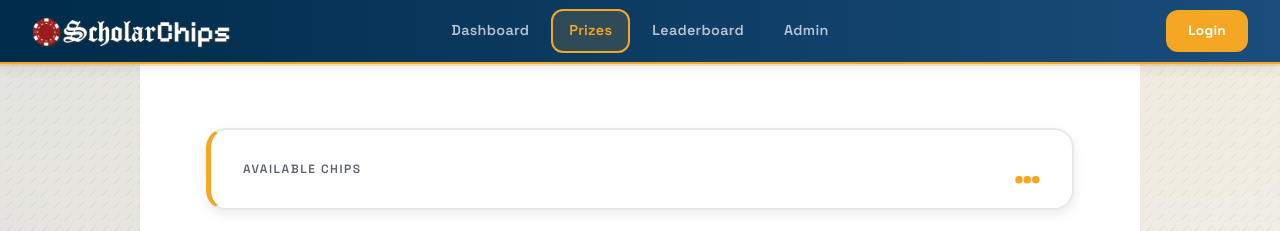
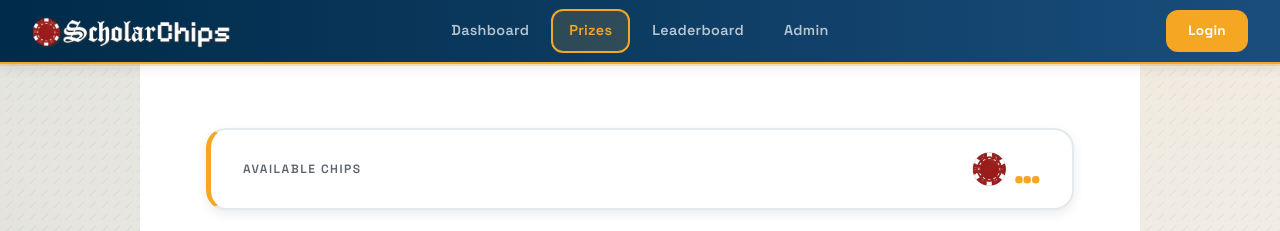
Before and after one commit to ignacioparraparra/Rebel_Hacks, a React (Vite) app in the folder frontend/: page /prizes in a window 1280 px wide. Shown: the top 231 px of the page. Built offline with nearby package versions, Linux system fonts and the light colour scheme; no server answers.

Commit message:
added chip icon to chip counters site wide

```diff
--- a/frontend/src/pages/Dashboard.css
+++ b/frontend/src/pages/Dashboard.css
@@ -10,7 +10,17 @@
   margin: 0 auto;
   width: 100%;
 }
+.dash-chip-count-row {
+  display: flex;
+  align-items: center;
+  gap: 0.5rem;
+}
 
+.dash-chip-icon {
+  width: 36px;
+  height: 36px;
+  object-fit: contain;
+}
 /* welcome */
 .section-title-dashboard {
   margin: 0 0 0.5rem 0;
--- a/frontend/src/pages/Dashboard.jsx
+++ b/frontend/src/pages/Dashboard.jsx
@@ -84,9 +84,12 @@ function Dashboard() {
         </div>
         <div className="dash-chip-display">
           <span className="dash-chip-label">Your Chips</span>
-          <span className="dash-chip-count">
-            {chips !== null ? Number(chips).toLocaleString() : "..."}
-          </span>
+          <div className="dash-chip-count-row">
+            <img src="/favicon.webp" alt="chip" className="dash-chip-icon" />
+            <span className="dash-chip-count">
+              {chips !== null ? Number(chips).toLocaleString() : "..."}
+            </span>
+          </div>
         </div>
       </section>
 
@@ -98,7 +101,7 @@ function Dashboard() {
             <span className="dash-stat-value">
               {Number(lifetime_chips_earned).toLocaleString()}
             </span>
-            <span className="dash-stat-label">Total Earned</span>
+            <span className="dash-stat-label">Total Chips Earned</span>
           </div>
         </div>
         <div className="glass dash-stat dash-stat-rank">
--- a/frontend/src/pages/Prizes.jsx
+++ b/frontend/src/pages/Prizes.jsx
@@ -82,7 +82,12 @@ function Prizes() {
         {/* balance */}
         <div className="shop-balance">
           <span>Available Chips</span>
-          <span>{chips !== null ? Number(chips).toLocaleString() : "..."}</span>
+          <div className="shop-balance-count">
+            <img src="/favicon.webp" alt="chip" className="shop-chip-icon" />
+            <span>
+              {chips !== null ? Number(chips).toLocaleString() : "..."}
+            </span>
+          </div>
         </div>
 
         {error && <div className="shop-error">{error}</div>}
--- a/frontend/src/pages/prizes.css
+++ b/frontend/src/pages/prizes.css
@@ -243,7 +243,17 @@
     height: 200px;
   }
 }
+.shop-balance-count {
+  display: flex;
+  align-items: center;
+  gap: 0.5rem;
+}
 
+.shop-chip-icon {
+  width: 36px;
+  height: 36px;
+  object-fit: contain;
+}
 @media (max-width: 600px) {
   .shop-container {
     grid-template-columns: 1fr;
```
